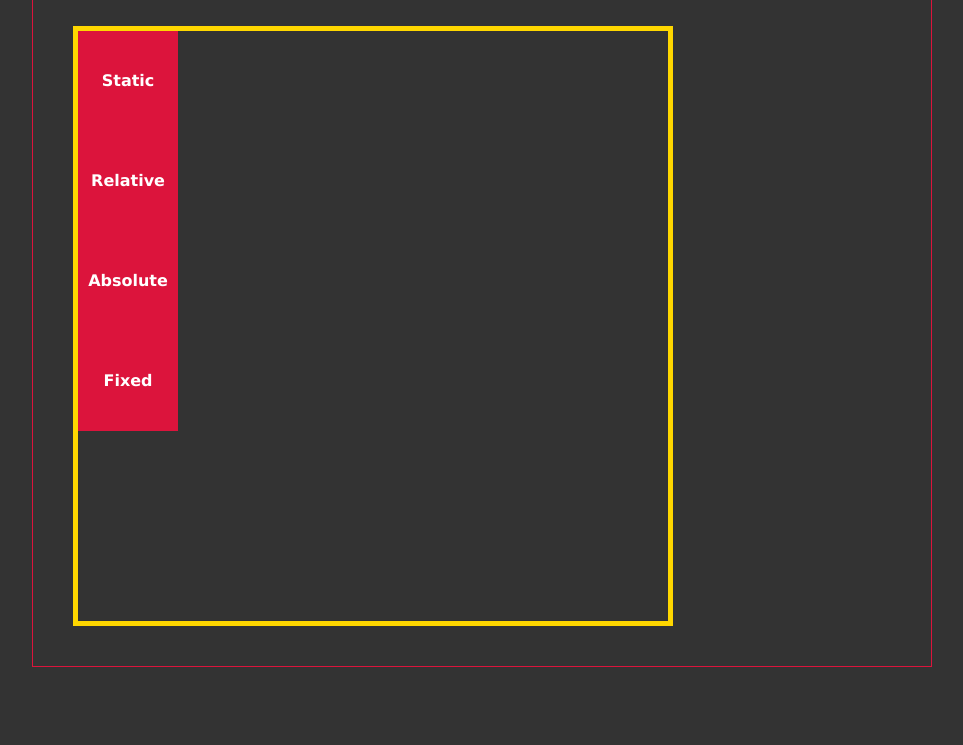
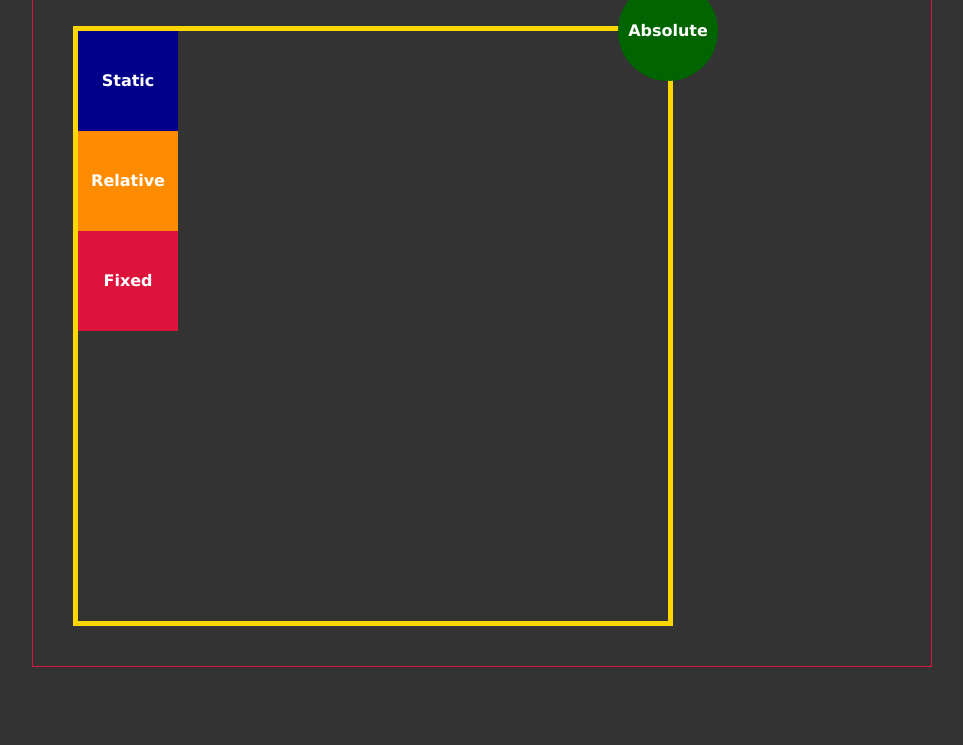
Before and after one commit to FlorAmado/clase-01, a website built with Vite: page clase-02/01-position-cont/index.html in a window 1280 px wide. Shown: the part 55-800 px from the top of the page, without its empty margins (158-1121 px from the left). Built offline with nearby package versions, Linux system fonts and the light colour scheme.

Commit message:
Trabajando con position, absolute, relative

```diff
--- a/clase-02/01-position-cont/src/style.css
+++ b/clase-02/01-position-cont/src/style.css
@@ -24,7 +24,7 @@ body {
     height: 600px;
     margin: 40px;
     border: 5px solid gold;
-
+    position: relative;
 }
 
 .caja{
@@ -37,8 +37,31 @@ body {
     line-height: 100px;/* centra verticalmente el texto */
 
 
+
 }
 
-.caja-static{
+.static{
+    position: static;
+    background-color: darkblue;
+    top: 10px;/*no funciona*/
+    bottom: 50px;/*no funciona*/
+    right: 40px;/*no funciona*/
+    left: 100px;/*no funciona*/
+}
 
+.relative{
+    position: relative;
+    /*  right: -50px; */
+    left: 0;/*se usa left o right, uno solo*/
+    /*  top: 100px; */
+    bottom: 0; /* se usa top o bottom, uno de los dos */
+    background-color: darkorange;
 }
+
+.absolute{
+    position: absolute;
+    right: -50px;
+    top: -50px;
+    border-radius: 50%;
+    background-color: darkgreen;
+}
```
